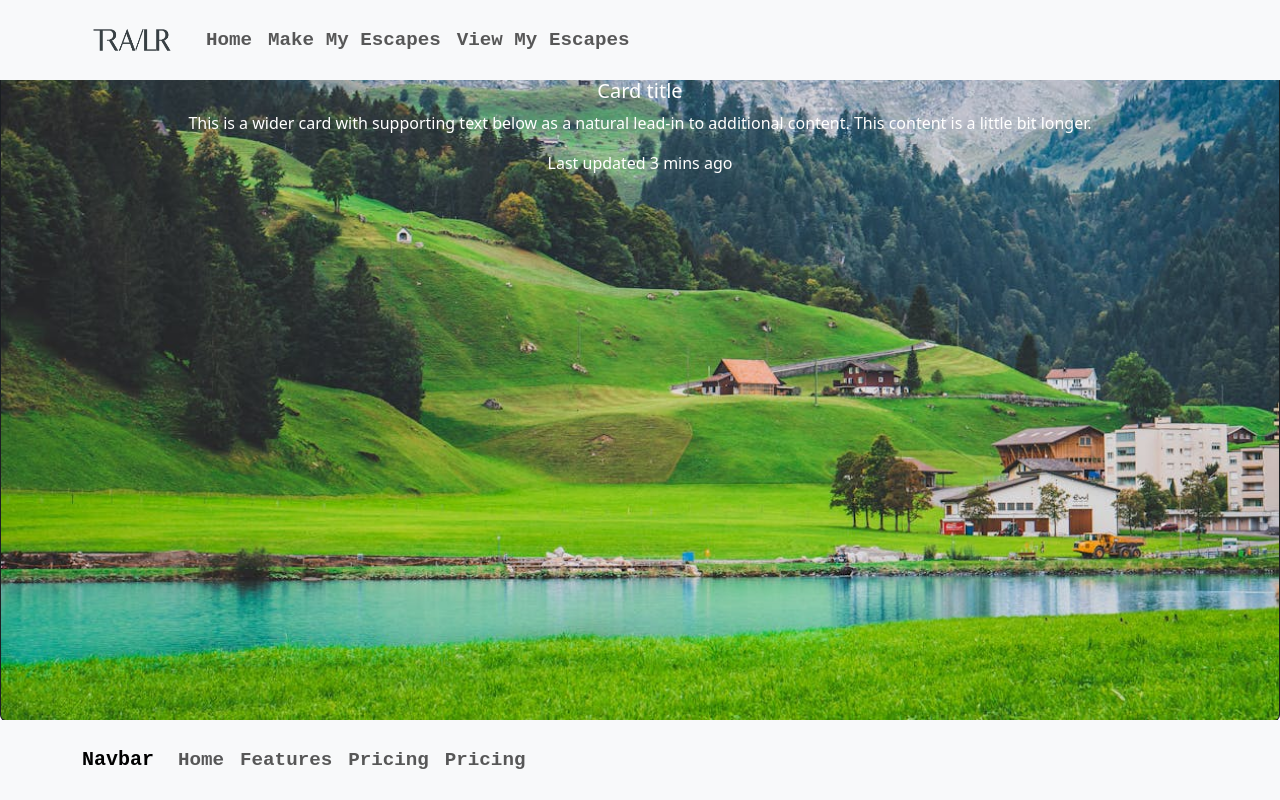
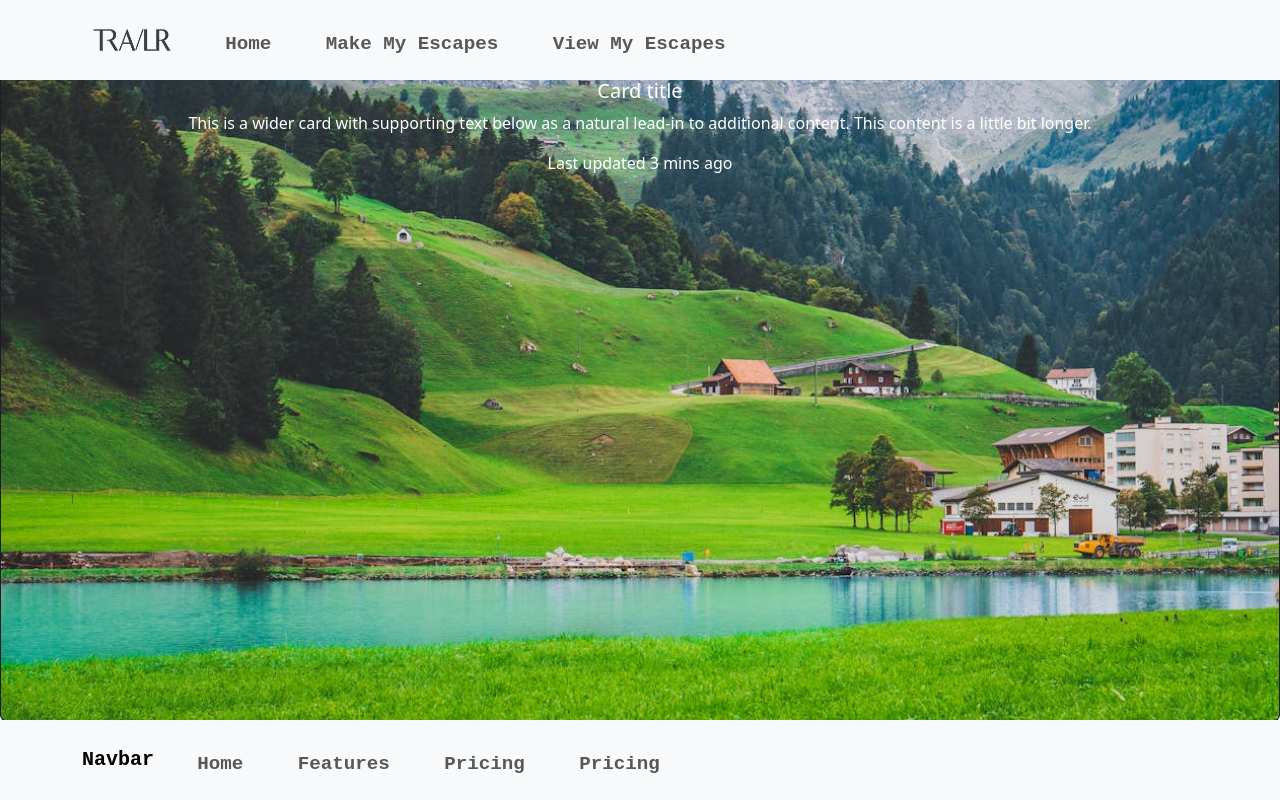
Before and after one commit to vmlayton87/milestone-project-2, a React (Vite) app: page / in a window 1280 px wide. Built offline with nearby package versions, Linux system fonts and the light colour scheme.

Commit message:
Added margins to nav links

```diff
--- a/src/client/App.css
+++ b/src/client/App.css
@@ -8,6 +8,13 @@ Nav {
   font-weight: bolder;
   font-family: 'Courier New', Courier, monospace;
 }
+
+.nav-link {
+  margin-left: 1em;
+  margin-right: 1em;
+  margin-top: 0.5em;
+}
+
 
 NavDropdown {
   font-family: 'Courier New', Courier, monospace;
@@ -20,3 +27,7 @@ NavDropdown {
 justify-content: center;
 align-items: center;
 }
+
+a {
+text-decoration: none;
+}
```
Lines whose indentation alone changed are shown as unchanged.
